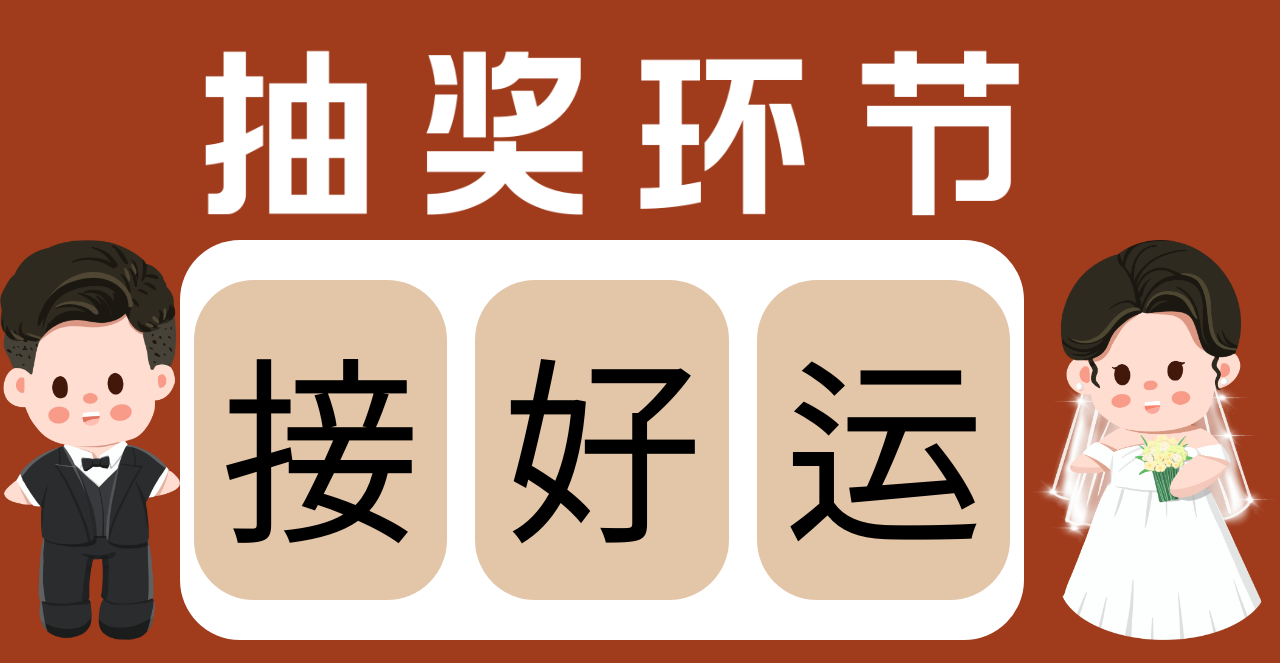
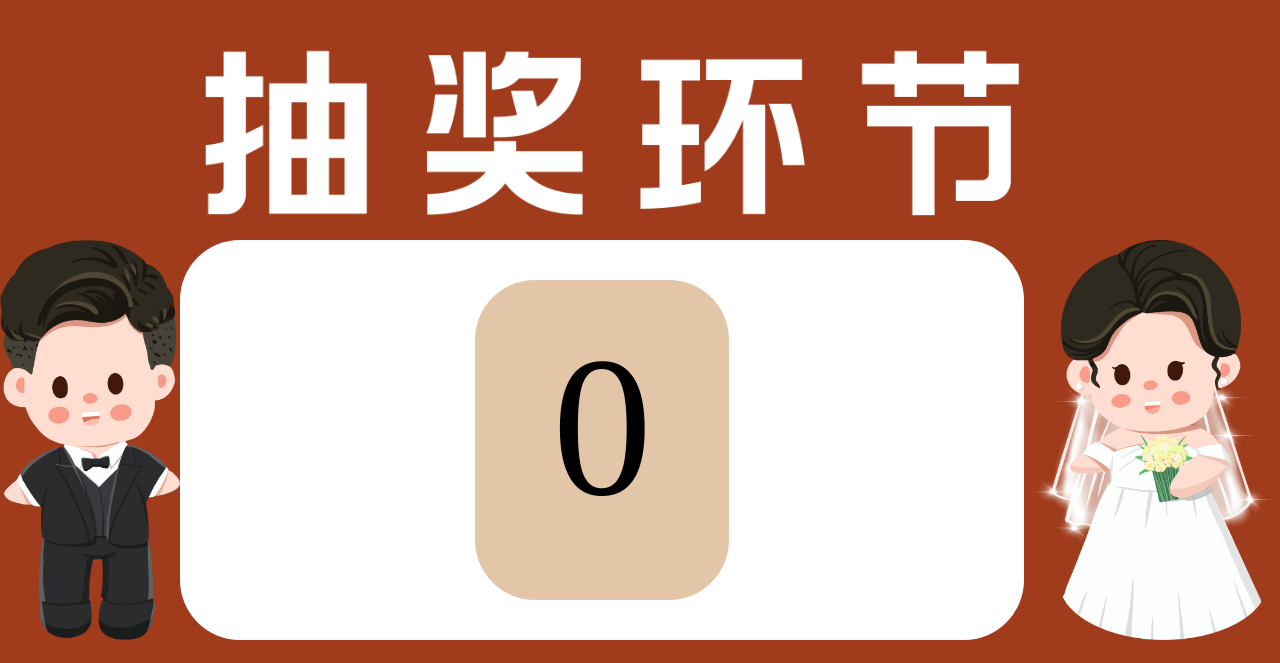
Before and after one commit to DwightDing/lottery, a plain HTML site: page index.html in a window 1280 px wide. Shown: the top 663 px of the page. Drawn offline with Linux system fonts and the light colour scheme.

Commit message:
feat: 单数字css调整

```diff
--- a/css/index.css
+++ b/css/index.css
@@ -52,6 +52,26 @@ html {
     align-items: center;
 }
 
+.number-window {
+    width: 100%;
+    height: 80%;
+    position: relative;
+    overflow: hidden;
+}
+
+.number-window > .number-list {
+    width: 100%;
+    position: absolute;
+    top: 0;
+    left: 0;
+}
+
+.number-list > .num {
+    height: 100%;
+    width: 100%;
+    text-align: center;
+}
+
 .boy {
     height: 100%;
 }
--- a/index.html
+++ b/index.html
@@ -20,9 +20,20 @@
     <div class="container" onclick="lottery()">
         <img class="boy" src="./img/IMG_6236.PNG" />
         <div class="number" id="number">
-            <div class="singlenumber">接</div>
+            <!-- <div class="singlenumber">接</div>
             <div class="singlenumber">好</div>
-            <div class="singlenumber">运</div>
+            <div class="singlenumber">运</div> -->
+            <div class="singlenumber">
+                <div class="number-window">
+                    <div class="number-list">
+                        <div class="num">0</div>
+                        <div class="num">1</div>
+                        <div class="num">2</div>
+                        <div class="num">3</div>
+                        <div class="num">5</div>
+                    </div>
+                </div>
+            </div>
         </div>
         <img class="girl" src="./img/IMG_6237.PNG" />
     </div>
@@ -40,6 +51,8 @@
             }
             document.getElementById('list').innerHTML = data;
         }
+
+
     </script>
 </body>
 
```
